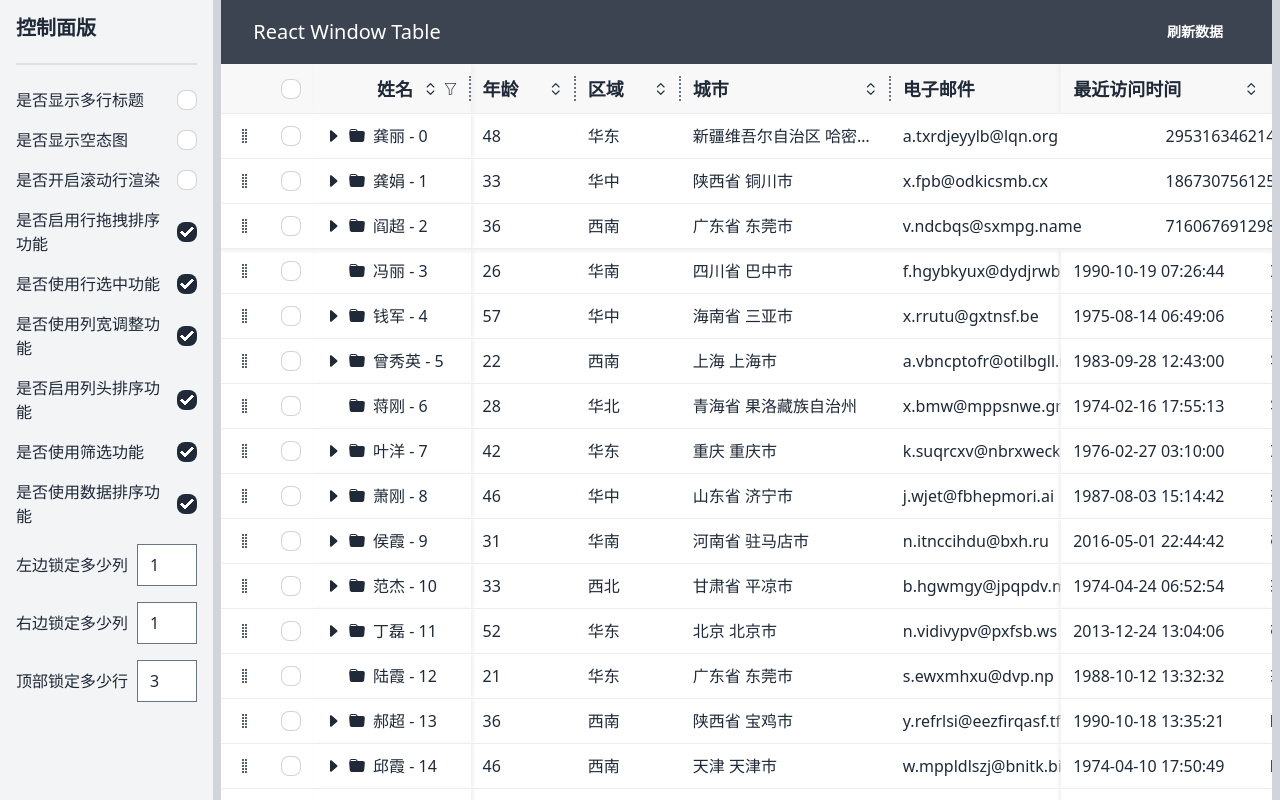
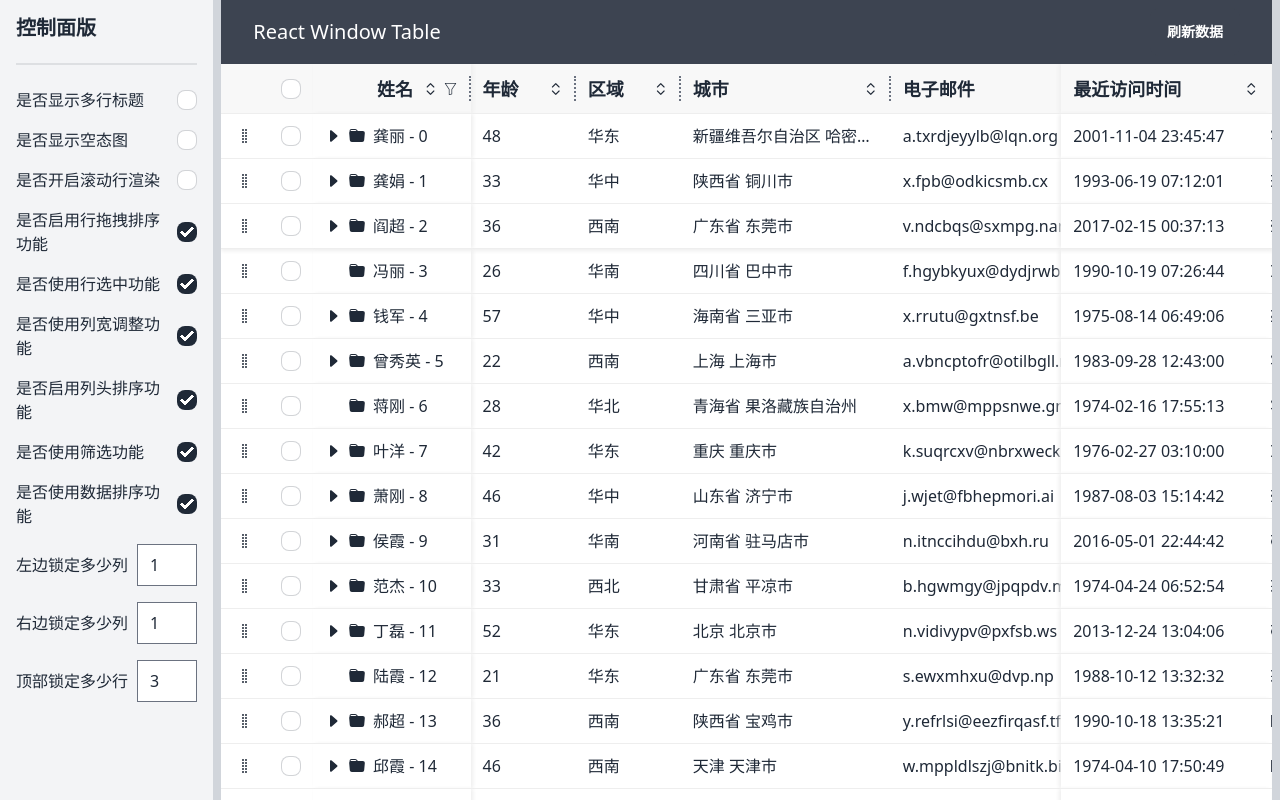
Before and after one commit to yangfei4913438/react-window-table, a React (Vite) app: page / in a window 1280 px wide. Built offline with nearby package versions, Linux system fonts and the light colour scheme.

Commit message:
修复样式错误

```diff
--- a/src/components/VirtualTable/DragRows.tsx
+++ b/src/components/VirtualTable/DragRows.tsx
@@ -560,6 +560,7 @@ const DragRows = ({ children }: DragRowsProps) => {
           }}
         >
           <FixedSizeList
+            style={{ overflow: 'unset' }}
             itemData={list.slice(0, fixedTopCount)}
             itemCount={fixedTopCount}
             height={fixedTopCount * rowHeight}
--- a/src/components/VirtualTable/index.css
+++ b/src/components/VirtualTable/index.css
@@ -37,7 +37,7 @@
     box-shadow: 0 2px 4px 0 #eee;
   }
   &__body {
-    @apply relative flex-1 overflow-auto;
+    @apply relative flex-1;
   }
 }
 
```
